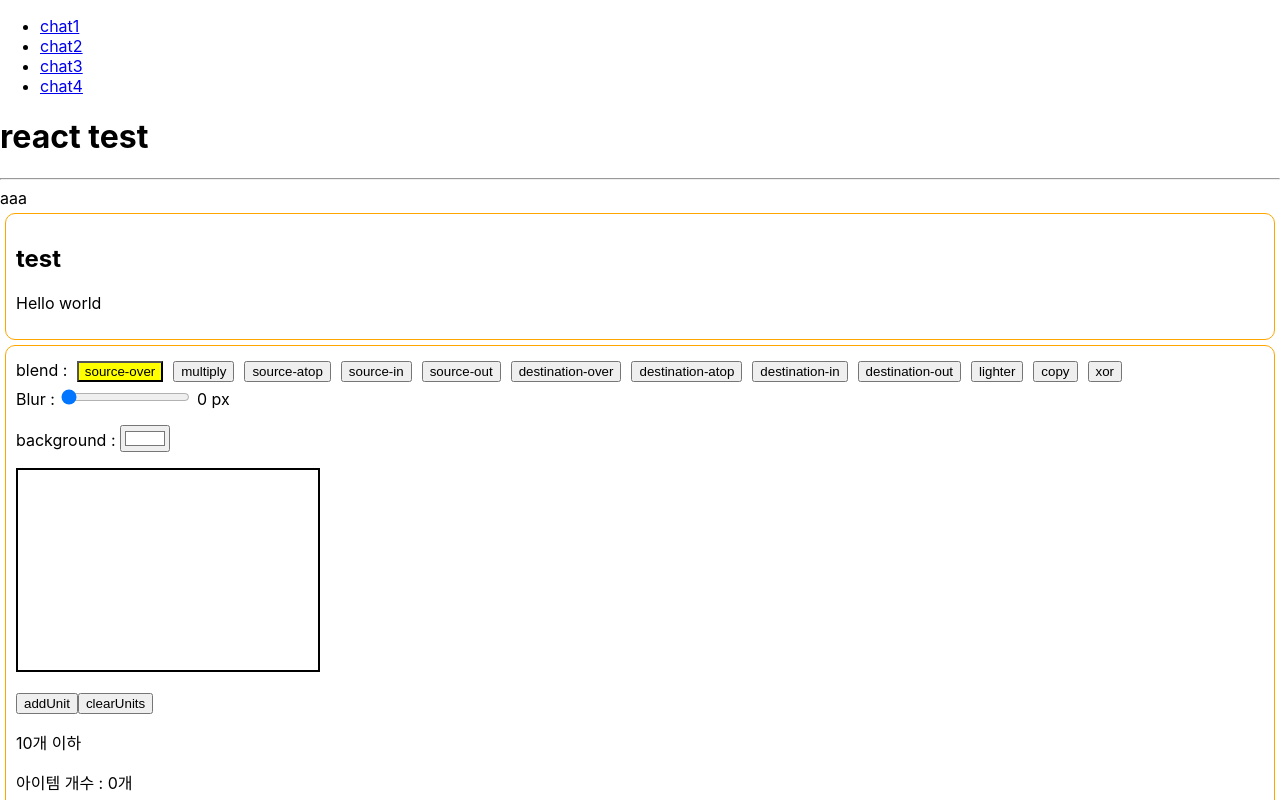
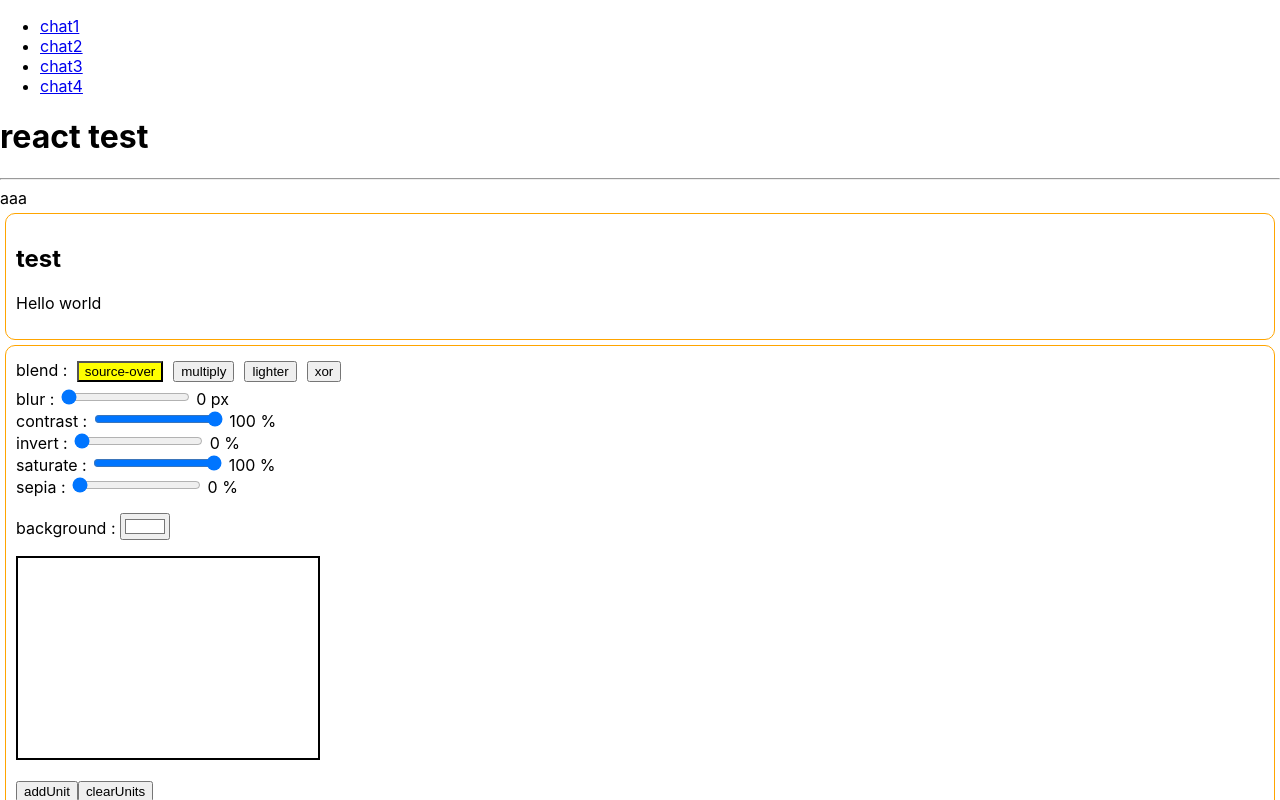
Before and after one commit to kongbaguni/study-react, a React (Create React App) app: page / in a window 1280 px wide. Shown: the top 800 px of the page. Built offline with nearby package versions, Linux system fonts and the light colour scheme.

Commit message:
filter 추가

```diff
--- a/src/KCanvasView.js
+++ b/src/KCanvasView.js
@@ -1,13 +1,22 @@
 import { useEffect, useState } from "react";
 import BlendModeSelector from "./components/BlendModeSelector";
-import BlurController from "./components/BlurController";
+import RangePicker from "./components/RangePicker";
 import ColorPicker from "./components/ColorPicker";
 
 function KCanvasView(props) {
     const [units, setUnits] = useState([]);
     const [unitCount, setUnitCount] = useState(0);
     const [stateInterval, setStateInterval] = useState(null);
-
+    let filterValues = {
+    blur        : 'blur(0px)',
+    contrast    : 'contrast(100%)',
+    invert      : 'invert(0%)',
+    saturate    : 'saturate(100%)',
+    sepia       : 'sepia(0%)',
+    }
+    const getFilterTxt = () => {
+        return filterValues.blur + ' ' + filterValues.contrast + ' ' + filterValues.invert + ' ' + filterValues.saturate + ' ' + filterValues.sepia;
+    }
     let drawCount = 0;
     useEffect(()=> {
        draw();
@@ -117,13 +126,53 @@ function KCanvasView(props) {
                 ctx.globalCompositeOperation = value;
             }} />
 
-            <BlurController min={0} max={20} default={0} callback = {(value)=> {
+            <RangePicker title="blur" min={0} max={20} default={0} unit = "px" callback = {(value)=> {
                 const canvas = document.getElementById(props.canvasid);
                 const ctx = canvas.getContext('2d');
                 const blurtxt = 'blur('+value+'px)';
-                console.log(blurtxt);
-                ctx.filter = blurtxt;
+                filterValues.blur =  blurtxt;
+                console.log(filterValues);
+                ctx.filter = getFilterTxt();
             }} />
+
+            <RangePicker title="contrast" min={0} max={100} default={100} unit = "%" callback = {(value)=> {
+                const canvas = document.getElementById(props.canvasid);
+                const ctx = canvas.getContext('2d');
+                const txt = 'contrast('+value+'%)';
+                filterValues.contrast = txt;
+                console.log(filterValues);
+                ctx.filter = getFilterTxt();
+            }} />
+
+            <RangePicker title="invert" min={0} max={100} default={0} unit = "%" callback = {(value)=> {
+               const canvas = document.getElementById(props.canvasid);
+               const ctx = canvas.getContext('2d');
+               const txt = 'invert('+value+'%)';
+               filterValues.invert = txt;
+               console.log(filterValues);
+               ctx.filter = getFilterTxt();
+
+            }} />
+
+            <RangePicker title="saturate" min={0} max={100} default={100} unit = "%" callback = {(value)=> {
+                const canvas = document.getElementById(props.canvasid);
+                const ctx = canvas.getContext('2d');
+                const txt = 'saturate('+value+'%)';
+                filterValues.saturate = txt;
+                console.log(filterValues);
+                ctx.filter = getFilterTxt();
+            }} />
+
+            <RangePicker title="sepia" min={0} max={100} default={0} unit = "%" callback = {(value)=> {
+                const canvas = document.getElementById(props.canvasid);
+                const ctx = canvas.getContext('2d');
+                const txt = 'sepia('+value+'%)';
+                filterValues.sepia = txt;
+                console.log(filterValues);
+                ctx.filter = getFilterTxt();
+            }} />
+
+
 
             <ColorPicker title = "background" color = {"#ffffff"} callback = {(color) => {
                 const canvas = document.getElementById(props.canvasid);
--- a/src/components/BlendModeSelector.js
+++ b/src/components/BlendModeSelector.js
@@ -4,15 +4,15 @@ function BlendModeSelector(props) {
     const modes = [
         "source-over",
         "multiply",
-        "source-atop",
-        "source-in",
-        "source-out",
-        "destination-over",
-        "destination-atop",
-        "destination-in",
-        "destination-out",
+        // "source-atop",
+        // "source-in",
+        // "source-out",
+        // "destination-over",
+        // "destination-atop",
+        // "destination-in",
+        // "destination-out",
         "lighter",
-        "copy",
+        // "copy",
         "xor"
     ];
     const [currentmode, setCurrentMode] = useState(modes[0]);
--- a/src/components/BlurController.js
+++ b/src/components/RangePicker.js
@@ -1,6 +1,6 @@
 import { useState } from "react";
 
-function BlurController(props) {
+function RangePicker(props) {
 
     const [value, setValue] = useState(props.default);
 
@@ -10,8 +10,8 @@ function BlurController(props) {
     }
 
     return (
-        <div> Blur : <input type="range" value={value} min={props.min} max={props.max} onChange={onChangeValue}/> { value } px </div>
+        <div> {props.title} : <input type="range" value={value} min={props.min} max={props.max} onChange={onChangeValue}/> { value } {props.unit} </div>
     )
 }
 
-export default BlurController
+export default RangePicker
```
